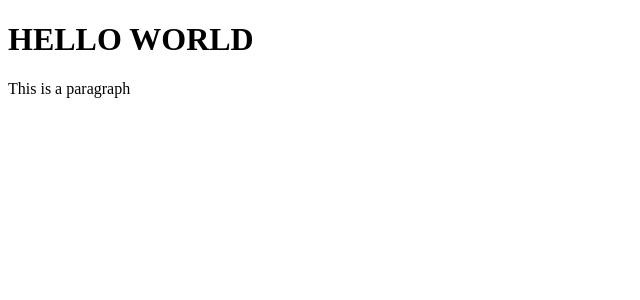
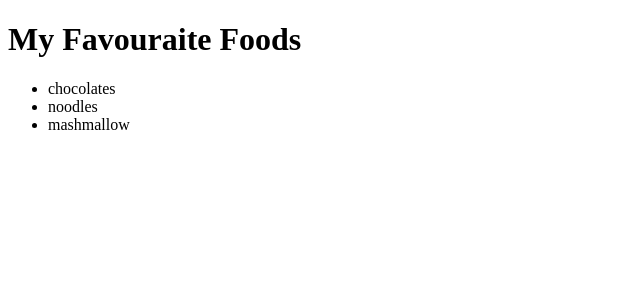
Before and after one commit to rumaishapk/React-Learning, a React (Vite) app: page / in a window 1280 px wide. Shown: the top 300 px of the page, without its empty margins (0-640 px from the left). Built offline with nearby package versions, Linux system fonts and the light colour scheme.

Commit message:
create contents using h1 and li

```diff
--- a/src/App.jsx
+++ b/src/App.jsx
@@ -1,11 +1,14 @@
-function App() {
-
-  return (
-    <>
-      <h1>HELLO WORLD</h1>
-      <p>This is a paragraph</p>
-    </>
-  )
+const App = () => {
+    return (
+        <div>
+            <h1>My Favouraite Foods</h1>
+            <ul>
+                <li>chocolates</li>
+                <li>noodles</li>
+                <li>mashmallow</li>
+            </ul>
+        </div>
+    )
 }
 
-export default App
+export default App;
--- a/src/main.jsx
+++ b/src/main.jsx
@@ -1,9 +1,6 @@
-import { StrictMode } from 'react'
 import { createRoot } from 'react-dom/client'
 import App from './App.jsx'
 
 createRoot(document.getElementById('root')).render(
-  <StrictMode>
-    <App />
-  </StrictMode>,
+  <App />
 )
```
